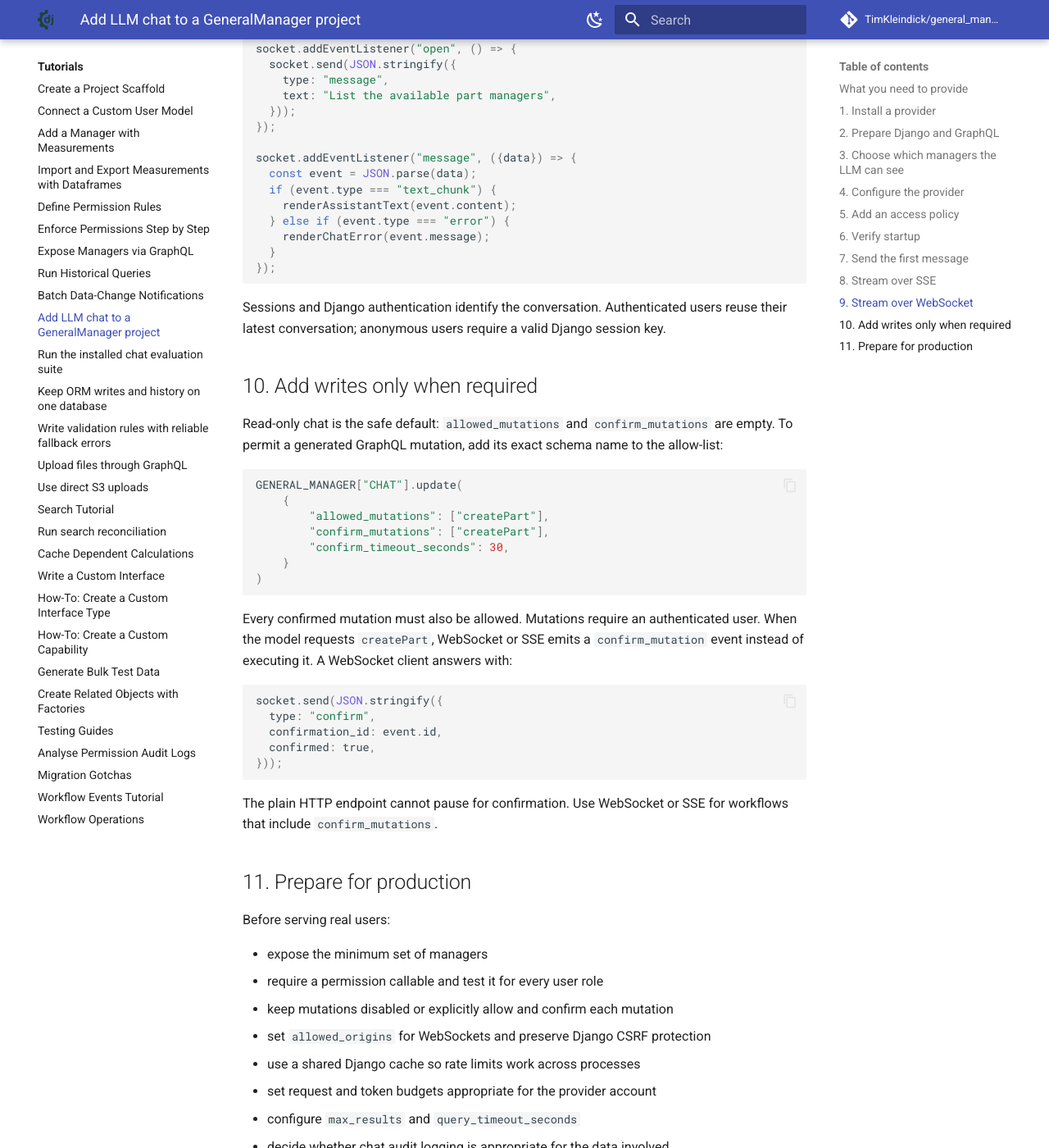
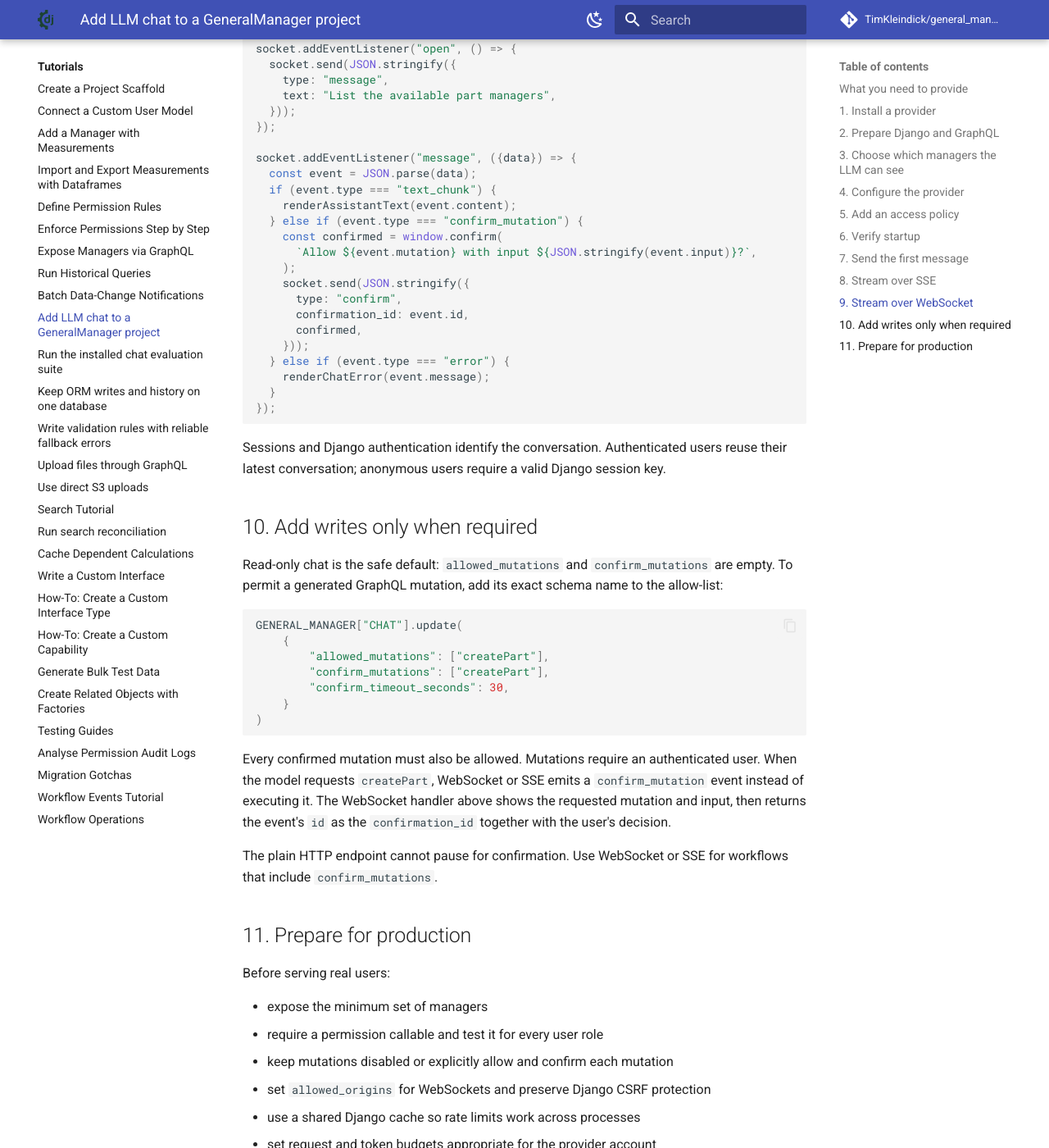
Before and after one commit to TimKleindick/general_manager, an MkDocs documentation site: the page built from docs/howto/install_llm_chat.md, in a window 1280 px wide and 1400 px high, scrolled down 5610 px. Shown: the whole window at 82% size. Built offline with MkDocs 1.6.1 and Material for MkDocs 9.7.7, drawn with Linux system fonts in a browser that asks for light colours; comment, search, counter and statistics services are not loaded.

Commit message:
docs: fix chat confirmation example

````diff
--- a/docs/howto/install_llm_chat.md
+++ b/docs/howto/install_llm_chat.md
@@ -372,6 +372,15 @@ socket.addEventListener("message", ({data}) => {
   const event = JSON.parse(data);
   if (event.type === "text_chunk") {
     renderAssistantText(event.content);
+  } else if (event.type === "confirm_mutation") {
+    const confirmed = window.confirm(
+      `Allow ${event.mutation} with input ${JSON.stringify(event.input)}?`,
+    );
+    socket.send(JSON.stringify({
+      type: "confirm",
+      confirmation_id: event.id,
+      confirmed,
+    }));
   } else if (event.type === "error") {
     renderChatError(event.message);
   }
@@ -400,16 +409,9 @@ GENERAL_MANAGER["CHAT"].update(
 
 Every confirmed mutation must also be allowed. Mutations require an
 authenticated user. When the model requests `createPart`, WebSocket or SSE
-emits a `confirm_mutation` event instead of executing it. A WebSocket client
-answers with:
-
-```javascript
-socket.send(JSON.stringify({
-  type: "confirm",
-  confirmation_id: event.id,
-  confirmed: true,
-}));
-```
+emits a `confirm_mutation` event instead of executing it. The WebSocket handler
+above shows the requested mutation and input, then returns the event's `id` as
+the `confirmation_id` together with the user's decision.
 
 The plain HTTP endpoint cannot pause for confirmation. Use WebSocket or SSE for
 workflows that include `confirm_mutations`.
````
